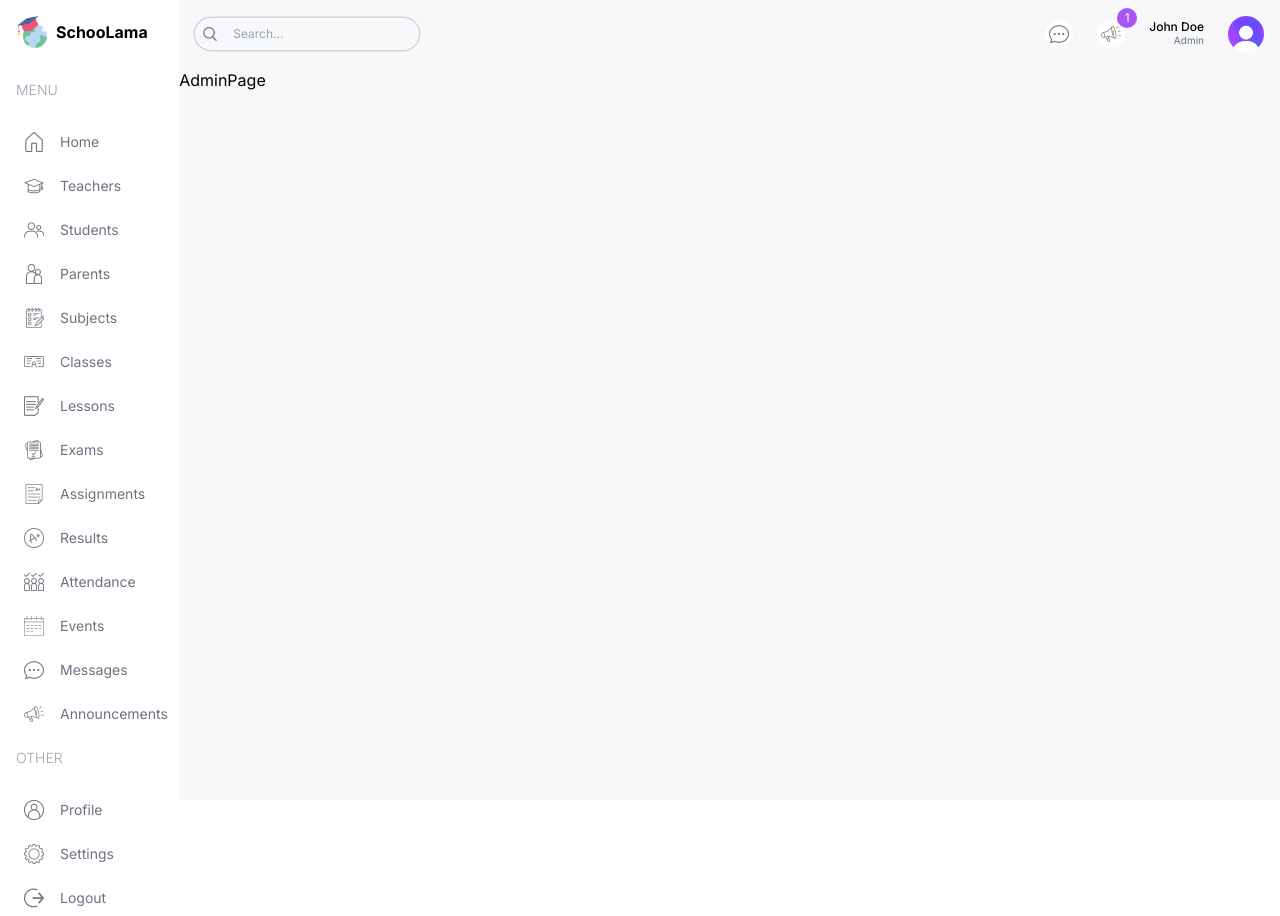
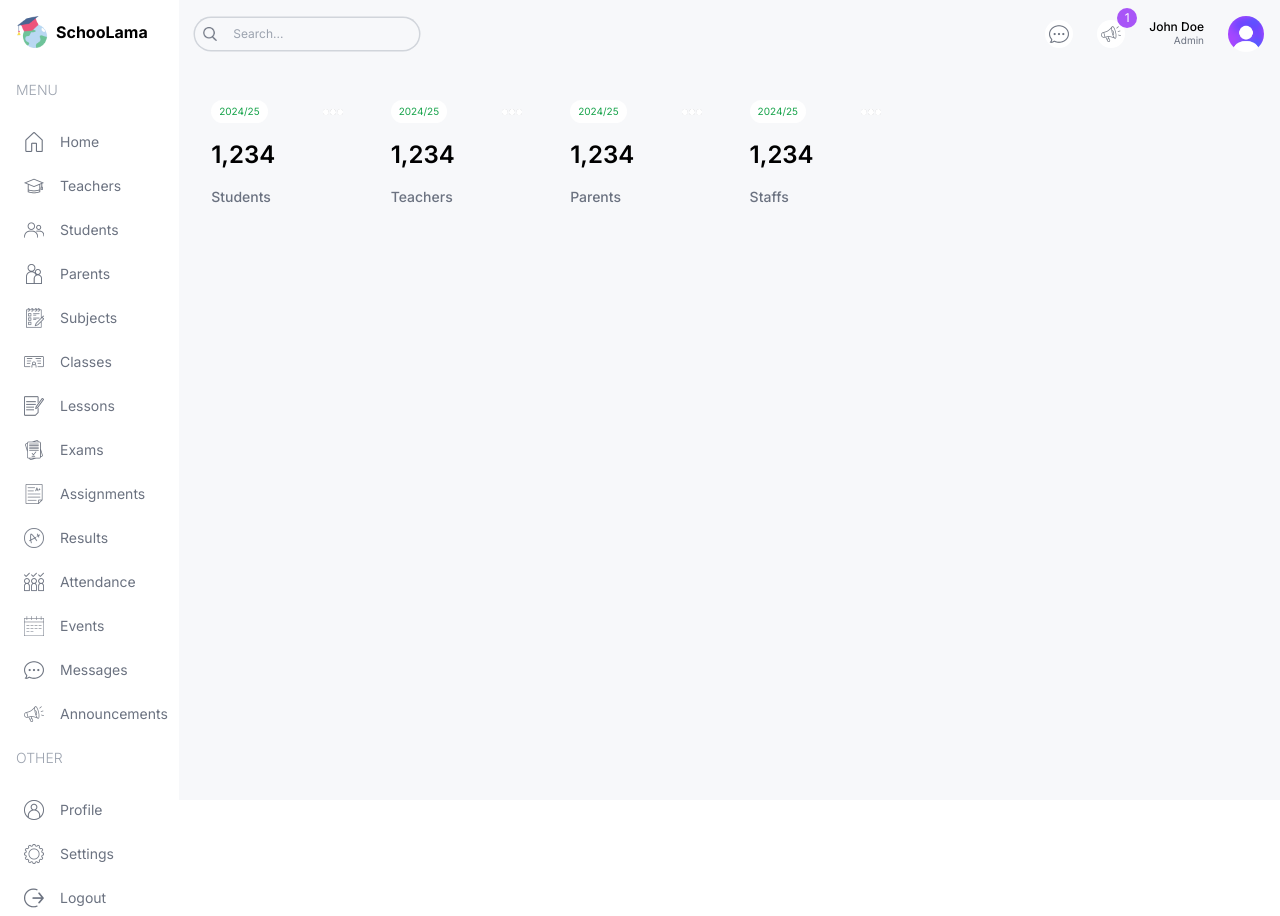
Before and after one commit to code-gritt/School-Mgmt-app-nextjs, a Next.js app: page /dashboard/admin in a window 1280 px wide. Built offline with nearby package versions, Linux system fonts and the light colour scheme.

Commit message:
created admin card page

```diff
--- a/src/app/dashboard/admin/page.tsx
+++ b/src/app/dashboard/admin/page.tsx
@@ -1,7 +1,38 @@
-import React from "react";
+import UserCard from "@/components/UserCard";
 
 const AdminPage = () => {
-  return <div>AdminPage</div>;
+  return (
+    <div className="p-4 flex gap-4 flex-col md:flex-row">
+      {/* LEFT */}
+      <div className="w-full lg:w-2/3 flex flex-col gap-8">
+        {/* USER CARDS */}
+        <div className="flex gap-4 justify-between flex-wrap">
+          <UserCard type="student" />
+          <UserCard type="teacher" />
+          <UserCard type="parent" />
+          <UserCard type="staff" />
+        </div>
+        {/* MIDDLE CHARTS */}
+        <div className="flex gap-4 flex-col lg:flex-row">
+          {/* COUNT CHART */}
+          <div className="w-full lg:w-1/3 h-[450px]">
+            {/* <CountChart /> */}
+          </div>
+          {/* ATTENDANCE CHART */}
+          <div className="w-full lg:w-2/3 h-[450px]">
+            {/* <AttendanceChart /> */}
+          </div>
+        </div>
+        {/* BOTTOM CHART */}
+        <div className="w-full h-[500px]">{/* <FinanceChart /> */}</div>
+      </div>
+      {/* RIGHT */}
+      <div className="w-full lg:w-1/3 flex flex-col gap-8">
+        {/* <EventCalendar />
+        <Announcements /> */}
+      </div>
+    </div>
+  );
 };
 
 export default AdminPage;
--- /dev/null
+++ b/src/components/UserCard.tsx
@@ -0,0 +1,18 @@
+import Image from "next/image";
+
+const UserCard = ({ type }: { type: string }) => {
+  return (
+    <div className="rounded-2xl odd:bg-lamaPurple even:bg-lamaYellow p-4 flex-1 min-w-[130px]">
+      <div className="flex justify-between items-center">
+        <span className="text-[10px] bg-white px-2 py-1 rounded-full text-green-600">
+          2024/25
+        </span>
+        <Image src="/more.png" alt="" width={20} height={20} />
+      </div>
+      <h1 className="text-2xl font-semibold my-4">1,234</h1>
+      <h2 className="capitalize text-sm font-medium text-gray-500">{type}s</h2>
+    </div>
+  );
+};
+
+export default UserCard;
```
